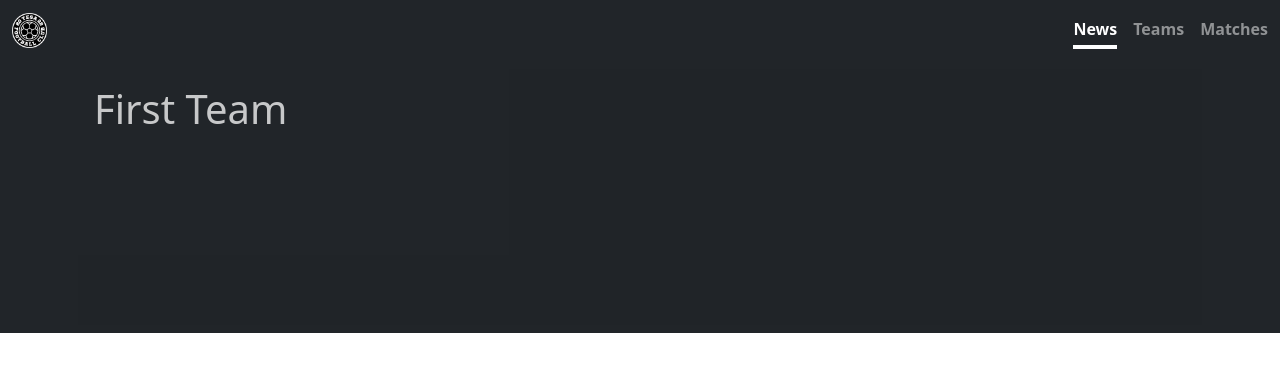
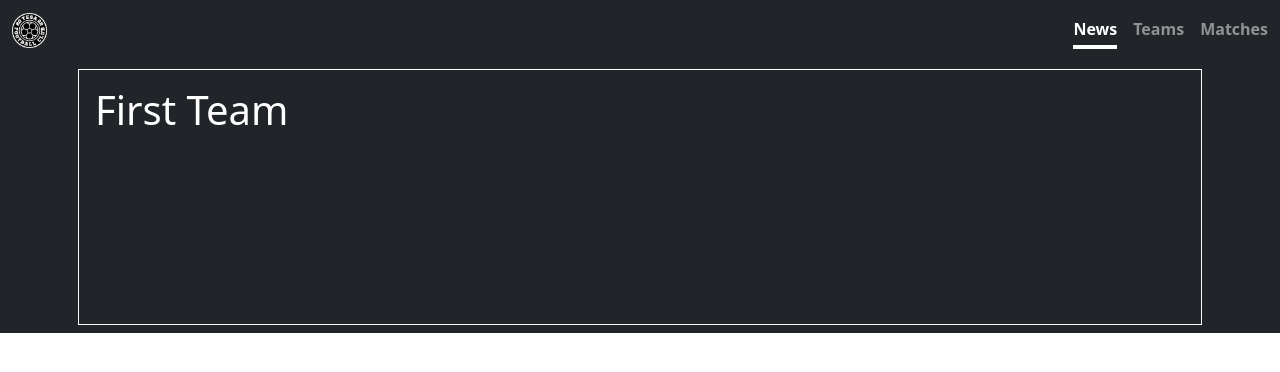
Before and after one commit to tesafc/tesafc.github.io, a Jekyll site: the page built from teams.html, in a window 1280 px wide. Shown: the top 372 px of the page. Built offline with Jekyll 4.4.1, drawn with Linux system fonts in a browser that asks for light colours.

Commit message:
Update teams.html

```diff
--- a/teams.html
+++ b/teams.html
@@ -5,7 +5,7 @@
 
 <div class="text-bg-dark">
   <div class="container p-2">
-    <div class="card bg-dark opacity-75 border-0 rounded-0" style="height: 16rem;">
+    <div class="card text-bg-dark border-light rounded-0" style="height: 16rem;">
       <img src="" class="card-img" alt="">
       <div class="card-img-overlay">
         <h1 class="card-title text-capitalize">first team</h1>
```
